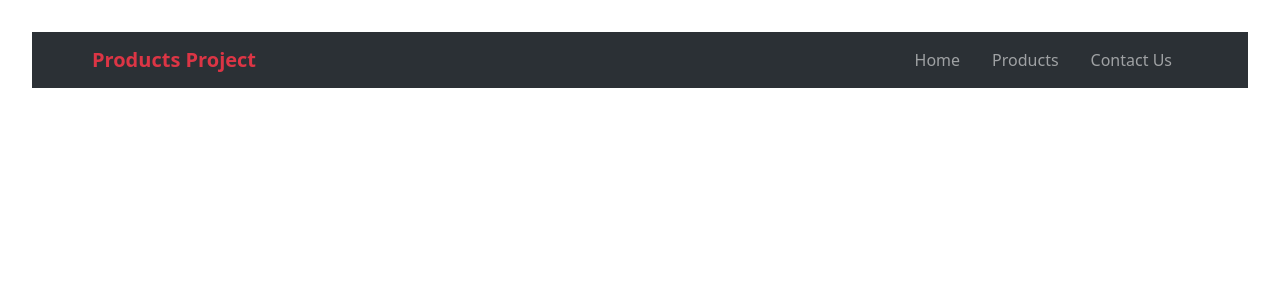
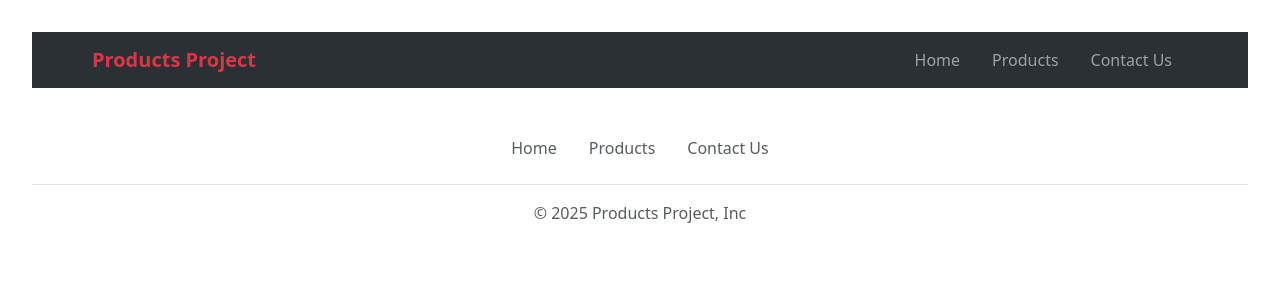
Before and after one commit to mohammedelsayyedcs/React-Products, a React (Vite) app: page / in a window 1280 px wide. Shown: the top 300 px of the page. Built offline with nearby package versions, Linux system fonts and the light colour scheme.

Commit message:
Implement Footer.jsx

```diff
--- a/src/App.jsx
+++ b/src/App.jsx
@@ -3,12 +3,14 @@
 import Header from './components/Header/Header'
 import '../node_modules/bootstrap/dist/js/bootstrap.min.js'
 import '../node_modules/bootstrap/dist/css/bootstrap.min.css'
+import Footer from './components/Footer/Footer.jsx'
 
 function App() {
 
   return (
     <>
       <Header />
+      <Footer />
     </>
   )
 }
--- a/src/components/Footer/Footer.jsx
+++ b/src/components/Footer/Footer.jsx
@@ -1,10 +1,31 @@
-import React from 'react'
-import './Footer.css'
+import React from "react";
+import "./Footer.css";
 
 export default function Footer() {
     return (
         <div>
-            <h1>Footer</h1>
+            <footer class="py-3 my-4">
+
+                <ul class="nav justify-content-center border-bottom pb-3 mb-3">
+
+                    <li class="nav-item">
+                        <a href="#" class="nav-link px-2 text-body-secondary px-3">
+                            Home
+                        </a>
+                    </li>
+                    <li class="nav-item">
+                        <a href="#" class="nav-link px-2 text-body-secondary px-3">
+                            Products
+                        </a>
+                    </li>
+                    <li class="nav-item">
+                        <a href="#" class="nav-link px-2 text-body-secondary px-3">
+                            Contact Us
+                        </a>
+                    </li>
+                </ul>
+                <p class="text-center text-body-secondary">© 2025 Products Project, Inc</p>
+            </footer>
         </div>
-    )
+    );
 }
```
